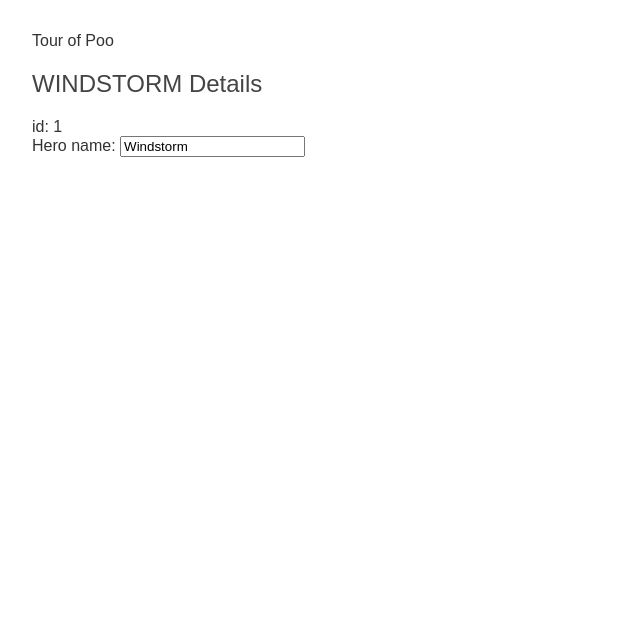
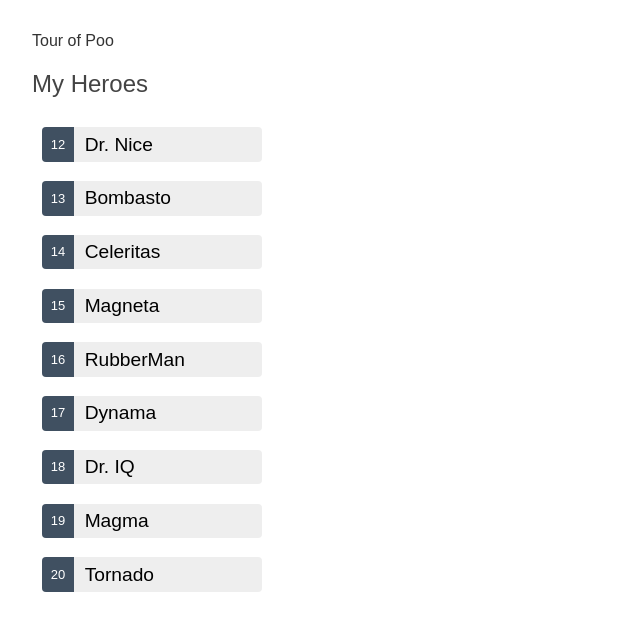
Before and after one commit to todd-miller/tour-of-heroes, an Angular app: page / in a window 1280 px wide. Shown: the top 630 px of the page, without its empty margins (0-640 px from the left). Built offline with nearby package versions, Linux system fonts and the light colour scheme.

Commit message:
finished Display a list, section

```diff
--- a/src/app/app.module.ts
+++ b/src/app/app.module.ts
@@ -4,12 +4,12 @@
 
 import { AppRoutingModule } from './app-routing.module';
 import { AppComponent } from './app.component';
-import { HerosComponent } from './heroes/heroes.component';
+import { HeroesComponent } from './heroes/heroes.component';
 
 @NgModule({
   declarations: [
     AppComponent,
-    HerosComponent
+    HeroesComponent
   ],
   imports: [
     BrowserModule,
--- a/src/app/heroes/heroes.component.css
+++ b/src/app/heroes/heroes.component.css
@@ -0,0 +1,66 @@
+/* HeroesComponent's private CSS styles */
+.heroes {
+  margin: 0 0 2em 0;
+  list-style-type: none;
+  padding: 0;
+  width: 15em;
+}
+
+.heroes li {
+  display: flex;
+}
+
+.heroes button {
+  flex: 1;
+  cursor: pointer;
+  position: relative;
+  left: 0;
+  background-color: #EEE;
+  margin: .5em;
+  padding: 0;
+  border-radius: 4px;
+  display: flex;
+  align-items: stretch;
+  height: 1.8em;
+}
+
+.heroes button:hover {
+  color: #2c3a41;
+  background-color: #e6e6e6;
+  left: .1em;
+}
+
+.heroes button:active {
+  background-color: #525252;
+  color: #fafafa;
+}
+
+.heroes button.selected {
+  background-color: black;
+  color: white;
+}
+
+.heroes button.selected:hover {
+  background-color: #505050;
+  color: white;
+}
+
+.heroes button.selected:active {
+  background-color: black;
+  color: white;
+}
+
+.heroes .badge {
+  display: inline-block;
+  font-size: small;
+  color: white;
+  padding: 0.8em 0.7em 0 0.7em;
+  background-color: #405061;
+  line-height: 1em;
+  margin-right: .8em;
+  border-radius: 4px 0 0 4px;
+}
+
+.heroes .name {
+  align-self: center;
+}
--- a/src/app/heroes/heroes.component.html
+++ b/src/app/heroes/heroes.component.html
@@ -1,6 +1,20 @@
-<h2>{{ hero.name | uppercase }} Details</h2>
-<div><span>id: </span> {{ hero.id }}</div>
-<div>
-  <label for="name">Hero name: </label>
-  <input id="name" [(ngModel)]="hero.name" placeholder="name">
+
+<h2>My Heroes </h2>
+<ul class="heroes">
+  <li *ngFor="let hero of heroes">
+    <button [class.selected]="hero===selectedHero" type="button" (click)="onSelect(hero)">
+      <span class="badge">{{hero.id}}</span>
+      <span class="name">{{hero.name}}</span>
+    </button>
+  </li>
+</ul>
+
+
+<div *ngIf="selectedHero">
+  <h2>{{ selectedHero.name | uppercase }} Details </h2>
+  <div>id: {{selectedHero.id}} </div>
+  <div>
+    <label for="hero-name">Hero name: </label>
+    <input id="hero-name" [(ngModel)]="selectedHero.name" placeholder="name">
+  </div>
 </div>
--- a/src/app/heroes/heroes.component.ts
+++ b/src/app/heroes/heroes.component.ts
@@ -7,15 +7,17 @@
   templateUrl: './heroes.component.html',
   styleUrls: ['./heroes.component.css']
 })
-export class HerosComponent implements OnInit {
-  hero: Hero = {
-    id: 1,
-    name: "Windstorm",
-  };
 
+export class HeroesComponent implements OnInit {
   heroes = HEROES;
+  selectedHero?: Hero;
 
   constructor() { }
 
   ngOnInit(): void { }
+
+  onSelect(hero: Hero): void {
+    this.selectedHero = hero;
+    console.log(`Selected HERO: ${this.selectedHero.name}`);
+  }
 }
```
Also changed, not shown: 1 other file (tests, documents, lock files or other folders).
